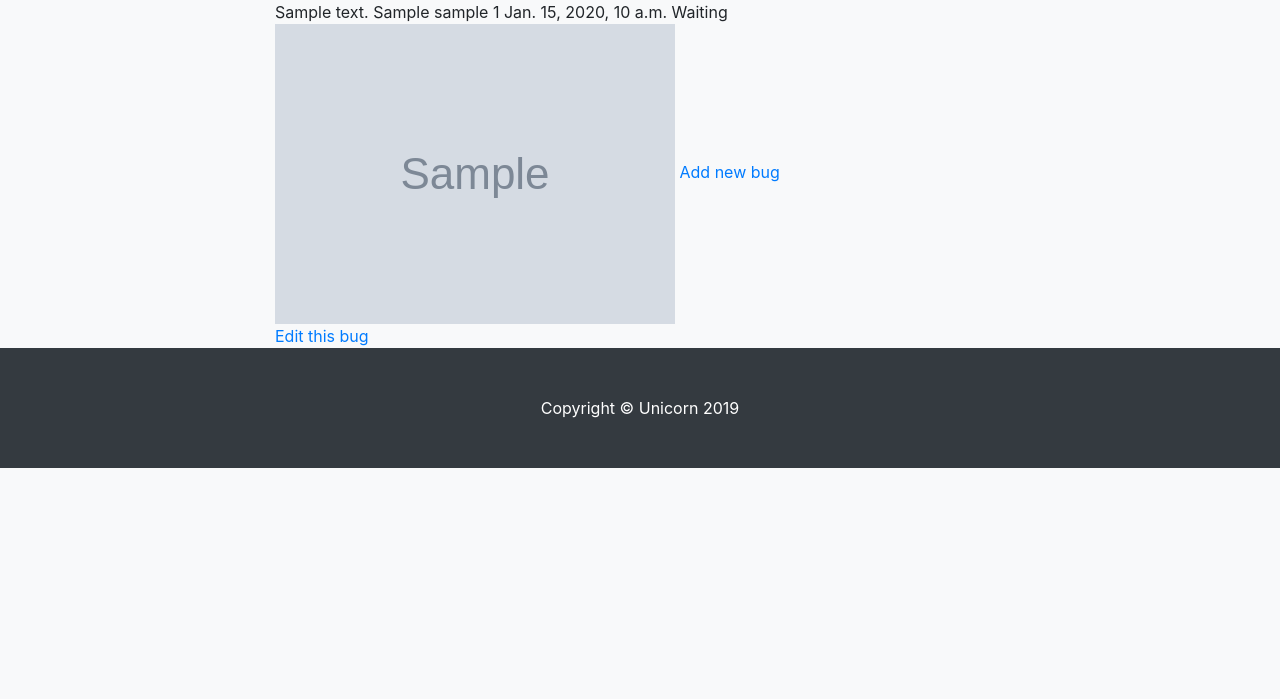
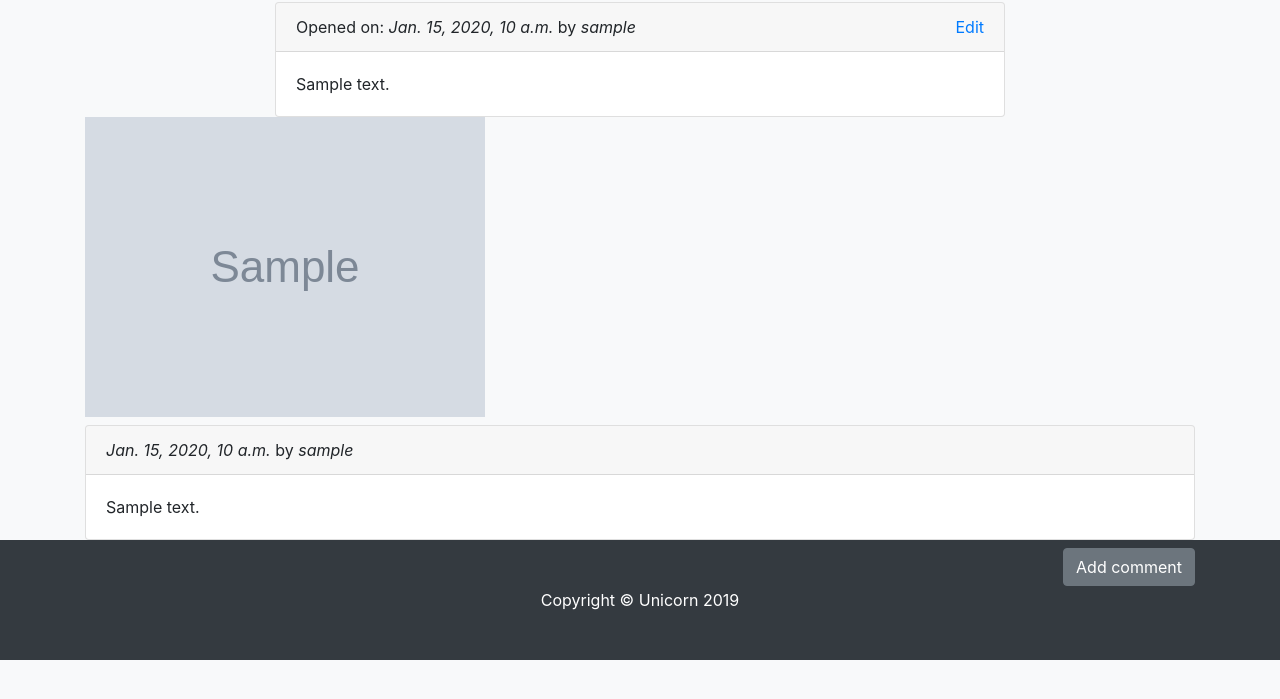
Before and after one commit to Migacz85/django_app, a Django app: page /bugs/1/ in a window 1280 px wide. Shown: the part 56-755 px from the top of the page. Run offline with Django 3.2, Linux system fonts and the light colour scheme; tables that the repository leaves empty hold one stand-in row (values such as "Sample post"); grey boxes marked "Sample" are stand-in pictures; some libraries are stand-ins or nearby versions.

Commit message:
Create: possibility to add comments to each bug

```diff
--- a/bugs/models.py
+++ b/bugs/models.py
@@ -62,10 +62,13 @@ class Comments(models.Model):
         blank=False
     )
 
+    def __str__(self):
+        return self.comment
+
 
 class BugsUpvote(models.Model):
     """ List of upvoted bugs """
-    upvoted_issue = models.ForeignKey(Bugs, default=None, on_delete=models.CASCADE)
+    upvoted_bug = models.ForeignKey(Bugs, default=None, on_delete=models.CASCADE)
     user = models.ForeignKey(User, default=None, on_delete=models.CASCADE)
 
     def __str__(self):
--- a/bugs/templates/get_bug_detail.html
+++ b/bugs/templates/get_bug_detail.html
@@ -1,22 +1,63 @@
 {% extends "base.html" %}
+{% load crispy_forms_tags %}
 
 {% block form %}
 
-<h1>{{ bug.title }}</h1>
-{{ bug.content }}
-{{ bug.tag }}
-{{ bug.username }}
-{{ bug.upvotes }}
-{{ bug.created_date }}
-{{ bug.status }}
+<span class="btn btn-primary float-right">
+  <a href="{% url 'upvote_bug' bug.id  %}" class="text-white">Vote {{ bug.upvotes }}</a>
+</span>
+
+<h3>{{ bug.title }}</h3>
+
+<div class="card mt-4">
+  <div class="card-header">
+    <span class="float-left mr-2">
+        {% ifequal bug.status "('Waiting', 'Waiting')" %}
+        <div class="badge badge-secondary">Wating</div>
+        {% endifequal %}
+        {% ifequal bug.status "In progress" %}
+        <div class="badge badge-warning">In progress</div>
+        {% endifequal %}
+        {% ifequal bug.status "Completed" %}
+        <div class="badge badge-success">Completed</div>
+        {% endifequal %}
+      </span>
+    Opened on:
+    <i>{{ bug.created_date }}</i>
+    by
+    <i>{{ bug.username }}</i>
+    <a href="{% url 'edit_bug' bug.id  %}" class='float-right'>Edit</a>
+  </div>
+
+  <div class="card-body">
+
+    {{ bug.content }}
+  </div>
+
+</div>
+</div>
+</div>
 
 {% if bug.image %}
 <img src="/media/{{bug.image}}" alt="">
 {% endif %}
 
-<a href="{% url 'new_bug' %}">Add new bug</a>
-<br>
+{% for comment in comments %}
+<div class="card mt-2">
+<div class="card-header">
+    <i>{{ comment.created_date }}</i>
+    by
+    <i>{{ comment.username }}</i>
+  </div>
+  <div class="card-body">
+    {{ comment }}
+  </div>
 
-<a href="{% url 'edit_bug' bug.id  %}">Edit this bug</a>
+</div>
+{% endfor %}
+
+<span class="btn btn-secondary float-right mt-2">
+  <a href="{% url 'add_comment_bugs' bug.id  %}" class="text-white"> Add comment </a>
+</span>
 
 {% endblock form %}
--- a/bugs/urls.py
+++ b/bugs/urls.py
@@ -1,9 +1,12 @@
 from django.urls import re_path
 from .views import get_bugs, get_bug_detail, create_or_edit_bug
+from .views import upvote_bug, add_comment_bugs
 
 urlpatterns = [
     re_path(r'^$', get_bugs, name='get_bugs'),
     re_path(r'^(?P<pk>\d+)/$', get_bug_detail, name='get_bug_detail'),
     re_path(r'^new/$', create_or_edit_bug, name='new_bug'),
-    re_path(r'^(?P<pk>\d+)/edit/$', create_or_edit_bug, name='edit_bug')
+    re_path(r'^(?P<pk>\d+)/edit/$', create_or_edit_bug, name='edit_bug'),
+    re_path(r'^(?P<pk>\d+)/upvote/$', upvote_bug, name='upvote_bug'),
+    re_path(r'^(?P<pk>\d+)/add/$', add_comment_bugs, name='add_comment_bugs'),
 ]
--- a/bugs/views.py
+++ b/bugs/views.py
@@ -1,7 +1,8 @@
 from django.shortcuts import render, get_object_or_404, redirect
 from django.utils import timezone
-from .models import Bugs
-from .forms import BugForm
+from .models import Bugs, BugsUpvote, Comments
+
+from .forms import BugForm, CommentForm
 
 
 def get_bugs(request):
@@ -16,10 +17,12 @@ def get_bugs(request):
 def get_bug_detail(request, pk):
     """ Show details about single bug
     based on single post id """
+    comments = Comments.objects.filter(ticket=pk).order_by('created_date')
+
     bug = get_object_or_404(Bugs, pk=pk)
     bug.views += 1
     bug.save()
-    return render(request, "get_bug_detail.html", {'bug': bug})
+    return render(request, "get_bug_detail.html", {'bug': bug, 'comments': comments})
 
 
 def create_or_edit_bug(request, pk=None):
@@ -38,3 +41,27 @@ def create_or_edit_bug(request, pk=None):
     else:
         form = BugForm(instance=bug)
     return render(request, 'create_or_edit_bug.html', {'form': form})
+
+
+def add_comment_bugs(request, pk=None):
+    """Add comment to bugs"""
+    bug = get_object_or_404(Bugs, pk=pk)
+    c = CommentForm(request.POST, request.FILES)
+    if c.is_valid():
+        instance = c.save(commit=False)
+        instance.username = request.user
+        instance.ticket = bug
+        c.save()
+        return redirect(get_bug_detail, bug.pk)
+    return render(request, "create_or_edit_bug.html", {'form': c})
+
+
+def upvote_bug(request, pk=None):
+    """Upvote bug by one point by one username"""
+
+    bug = get_object_or_404(Bugs, pk=pk)
+    bug.upvotes += 1
+    bug.save()
+
+    return redirect(get_bug_detail, bug.pk)
+    # TODO add user to db, then check if user already upvoted a bug
```
Also changed, not shown: bugs/forms.py (+12 -1 lines), bugs/templates/get_bugs.html (+11 -8 lines).
